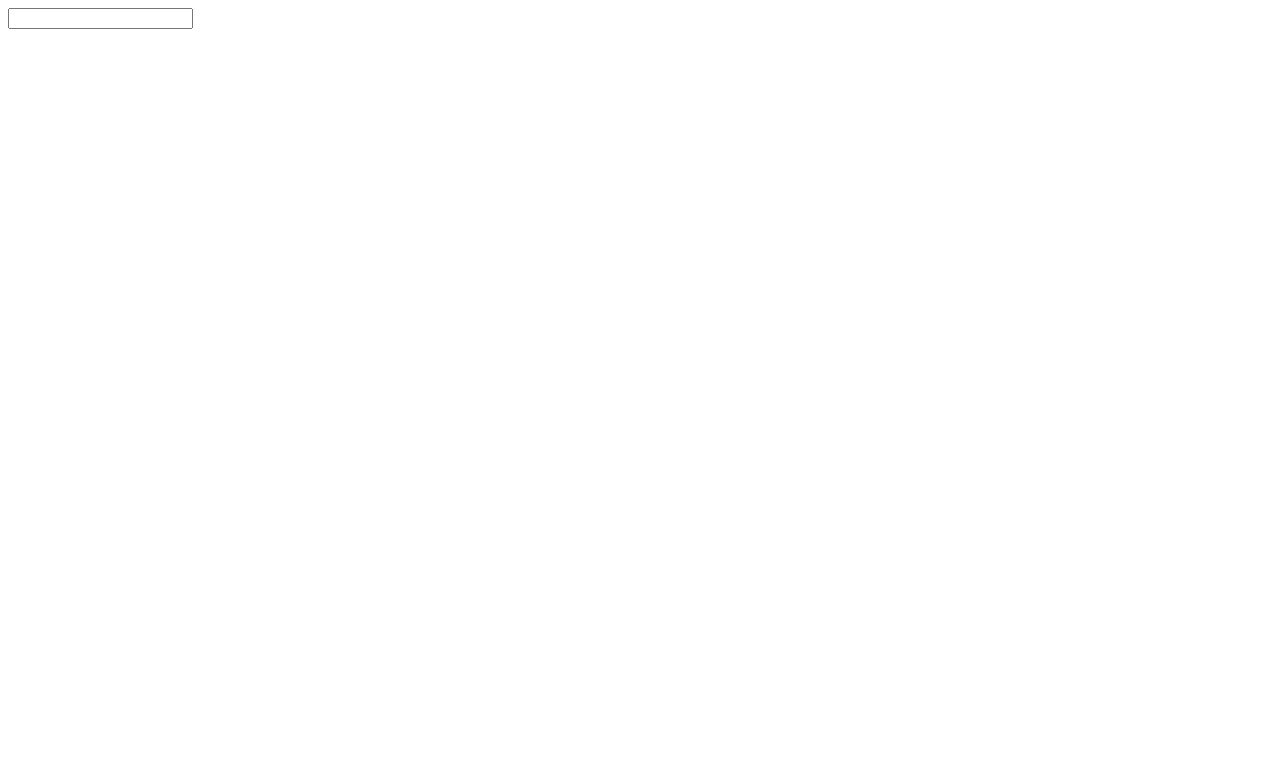
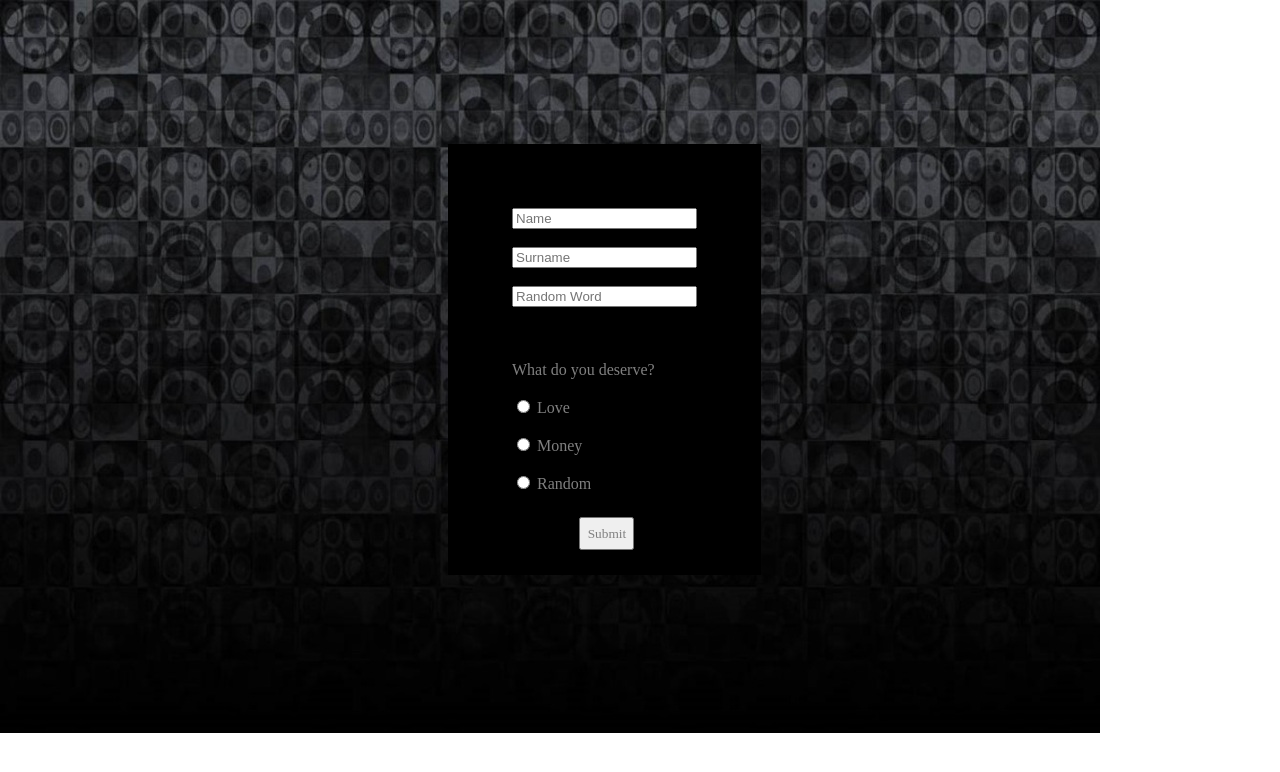
Before and after one commit to kxoloo/kxoloo.github.io, a plain HTML site: page form.html in a window 1280 px wide. Drawn offline with Linux system fonts and the light colour scheme.

Commit message:
Added files via upload

```diff
--- a/form.html
+++ b/form.html
@@ -9,11 +9,59 @@ and open the template in the editor.
         <title>form</title>
         <meta charset="UTF-8">
         <meta name="viewport" content="width=device-width, initial-scale=1.0">
+        <style type="text/css" >
+            body{margin:0;
+                 padding:0;}
+            .img1{position: absolute;
+                 z-index: -1000;
+                 width: 100%;
+                 height: 100%;
+                 margin:0;
+                 padding:0;}
+           #div-form {position: fixed;
+                      top:10%;
+                      left:30%;
+                      margin: 5%;
+                      padding: 5%;
+                      font-family: Agency FB;
+                      background-color: black;
+                      color: gray;}
+           .i-1 {position: absolute;
+                 left: 40%;
+                 color: gray;
+                 padding: 2%;
+                 margin: 2%;
+                 font-family: Agency FB;}
+           #div-bgimg {position: fixed;
+                       width: 100%;
+                       height: 100%;
+                       overflow: hidden;
+                       z-index: -1000;
+                       top:0;
+                       left:0;}
+
+        </style>
     </head>
     <body>
-        <div>
+        <div class="img1">
+            <img src="img123.jpg" alt="">
+        </div>
+                <div id="div-form">
             <form action="" name="form1" >
-                <input type="text" name="login" placebolder="login" />
+
+              <input type="text" name="Name" placeholder="Name"/>
+                <br/><br/>
+              <input type="text" name="Surname" placeholder="Surname"/>
+              <br/><br/>
+              <input type="text" name="Random Word " placeholder="Random Word"/>
+              <br/><br/><br/><br/>
+              What do you deserve?
+              <br/><br/>
+              <input type="radio"/> Love <br/><br/>
+              <input type="radio"/> Money <br/><br/>
+              <input type="radio"/> Random <br/><br/>
+              <input class="i-1" type="Submit" name="Itele!"/>
+
             </form>
         </div>
     </body>
```
Also changed, not shown: index.html (+20 -7 lines), img123.jpg (added).
